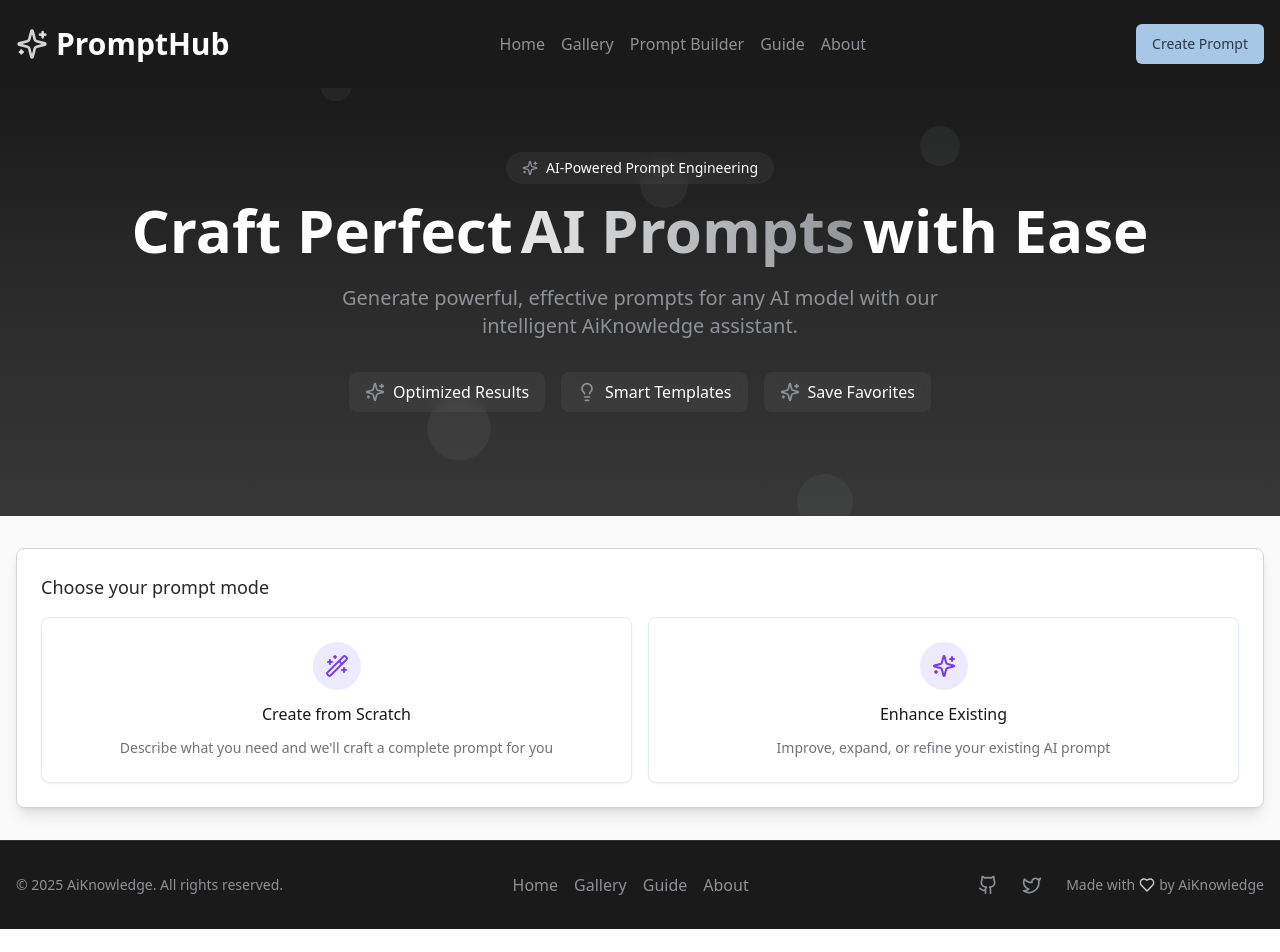
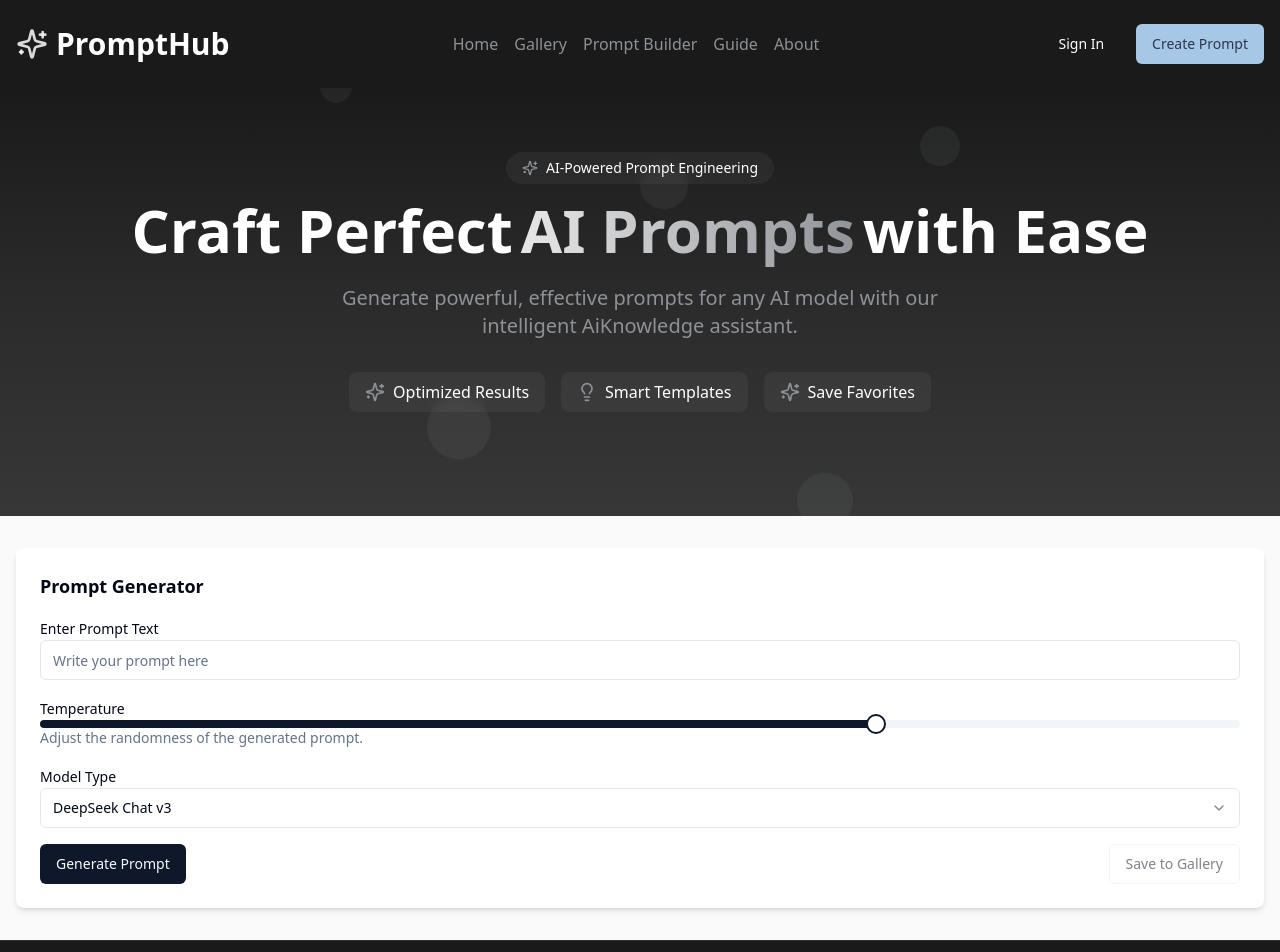
Before and after one commit to iknowl97/prompt-bloom-studio, a React (Vite) app: page / in a window 1280 px wide. Shown: the top 952 px of the page. Before the commit the page ends 929 px from the top, so only its background shows below. Built offline with nearby package versions, Linux system fonts and the light colour scheme.

Commit message:
Fix: Mobile menu and header styles
Improved mobile menu and header styles for better responsiveness.

```diff
--- a/src/components/Header.tsx
+++ b/src/components/Header.tsx
@@ -2,8 +2,19 @@
 import { Sparkles } from "lucide-react";
 import { Link } from "react-router-dom";
 import { Button } from "@/components/ui/button";
+import { useState } from "react";
+import { AuthModal } from "@/components/AuthModal";
+import { useUser } from "@/hooks/use-user";
+import ProfileMenu from "@/components/ProfileMenu";
 
 export function Header() {
+  const { user, isAuthenticated } = useUser();
+  const [isAuthModalOpen, setIsAuthModalOpen] = useState(false);
+
+  const handleAuthSuccess = () => {
+    console.log("Authentication successful");
+  };
+
   return (
     <div className="w-full py-6 bg-[#1a1a1a] shadow-lg">
       <div className="container mx-auto px-4">
@@ -21,7 +32,18 @@ export function Header() {
             <a href="#" className="text-[#8E9196] hover:text-white transition-colors">Guide</a>
             <a href="#" className="text-[#8E9196] hover:text-white transition-colors">About</a>
           </div>
-          <div className="hidden md:flex">
+          <div className="hidden md:flex items-center space-x-4">
+            {isAuthenticated ? (
+              <ProfileMenu />
+            ) : (
+              <Button
+                variant="ghost"
+                className="text-white hover:text-[#A7C7E7]"
+                onClick={() => setIsAuthModalOpen(true)}
+              >
+                Sign In
+              </Button>
+            )}
             <Button asChild className="bg-[#A7C7E7] hover:bg-[#A7C7E7]/80 text-[#2D3748] font-medium">
               <Link to="/custom-prompt-builder">
                 Create Prompt
@@ -30,6 +52,12 @@ export function Header() {
           </div>
         </div>
       </div>
+
+      <AuthModal
+        open={isAuthModalOpen}
+        onOpenChange={setIsAuthModalOpen}
+        onSuccess={handleAuthSuccess}
+      />
     </div>
   );
 }
--- a/src/components/PromptForm.tsx
+++ b/src/components/PromptForm.tsx
@@ -1,264 +1,160 @@
+import React, { useState, useCallback } from "react";
+import { Button } from "@/components/ui/button";
+import { Input } from "@/components/ui/input";
+import { Label } from "@/components/ui/label";
+import { Slider } from "@/components/ui/slider";
+import { Select, SelectContent, SelectItem, SelectTrigger, SelectValue } from "@/components/ui/select";
+import { DEFAULT_SETTINGS, MODEL_TYPES } from "@/config/constants";
+import { useToast } from "@/hooks/use-toast";
+import { usePrompts } from "@/contexts/PromptContext";
+import { AuthModal } from "@/components/AuthModal";
+import { useUser } from "@/hooks/use-user";
 
-import React, { useState, useEffect } from "react";
-import { Button } from "@/components/ui/button";
-import { Textarea } from "@/components/ui/textarea";
-import { Card, CardContent } from "@/components/ui/card";
-import { MessageSquare, Image, Video, AudioLines, Bot, Settings2, Rocket, Zap } from "lucide-react";
-import { Label } from "@/components/ui/label";
-import { useToast } from "@/hooks/use-toast";
-import { generatePrompt } from "@/utils/openRouterApi";
-import { Checkbox } from "@/components/ui/checkbox";
-import { PromptModeSelector } from "./PromptModeSelector";
-import { AuthModal } from "./AuthModal";
-import { useUser } from "@/hooks/use-user";
-import { API_CONFIG } from "@/config/constants";
-
-const promptPurposes = [
-  { id: "chat", label: "AI chat model", icon: <MessageSquare className="h-4 w-4" /> },
-  { id: "image", label: "Image generation", icon: <Image className="h-4 w-4" /> },
-  { id: "video", label: "Video generation", icon: <Video className="h-4 w-4" /> },
-  { id: "audio", label: "Audio generation", icon: <AudioLines className="h-4 w-4" /> },
-  { id: "agent", label: "AI agent prompts", icon: <Bot className="h-4 w-4" /> },
-  { id: "advanced", label: "Advanced AI prompts", icon: <Settings2 className="h-4 w-4" /> },
-];
-
-const getModelSuggestion = (selectedPurposes: string[]) => {
-  if (selectedPurposes.includes("advanced") || selectedPurposes.length > 2) {
-    return {
-      name: "Claude 3 Opus",
-      description: "Best for complex, multi-purpose tasks",
-      icon: <Rocket className="h-5 w-5 text-purple-500" />,
-      modelId: "anthropic/claude-3-opus:free"
-    };
-  } else if (selectedPurposes.includes("image") || selectedPurposes.includes("video")) {
-    return {
-      name: "GPT-4o",
-      description: "Optimal for visual and creative tasks",
-      icon: <Zap className="h-5 w-5 text-blue-500" />,
-      modelId: "openai/gpt-4o:free"
-    };
-  }
-  return {
-    name: "DeepSeek V3",
-    description: "Fast and efficient for standard tasks",
-    icon: <MessageSquare className="h-5 w-5 text-green-500" />,
-    modelId: API_CONFIG.MODEL
-  };
+type PromptFormProps = {
+  onGenerate: (prompt: string, settings: { temperature: number; modelType: string }) => void;
 };
 
-export function PromptForm({
-  onGenerate
-}: {
-  onGenerate: (prompt: string, settings: any) => void;
-}) {
-  const [prompt, setPrompt] = useState("");
-  const [originalPrompt, setOriginalPrompt] = useState("");
-  const [isGenerating, setIsGenerating] = useState(false);
-  const [selectedPurposes, setSelectedPurposes] = useState<string[]>([]);
-  const [promptMode, setPromptMode] = useState<"create" | "enhance" | null>(null);
-  const [authModalOpen, setAuthModalOpen] = useState(false);
-  const [requiresAuth, setRequiresAuth] = useState(false);
-  const [placeholderText, setPlaceholderText] = useState("");
+export function PromptForm({ onGenerate }: PromptFormProps) {
+  const [promptText, setPromptText] = useState("");
+  const [temperature, setTemperature] = useState(DEFAULT_SETTINGS.temperature);
+  const [modelType, setModelType] = useState(DEFAULT_SETTINGS.modelType);
+  const [generatedPrompt, setGeneratedPrompt] = useState<string | null>(null);
+  const [loading, setLoading] = useState(false);
+  const { savePrompt } = usePrompts();
+  const { isAuthenticated } = useUser();
   const { toast } = useToast();
-  const { isAuthenticated, user } = useUser();
+  const [showAuthModal, setShowAuthModal] = useState(false);
 
-  useEffect(() => {
-    updatePlaceholder(selectedPurposes, promptMode);
-  }, [selectedPurposes, promptMode]);
+  const handleGenerate = useCallback(async () => {
+    setLoading(true);
+    try {
+      // Simulate an API call to generate the prompt
+      await new Promise((resolve) => setTimeout(resolve, 1500));
+      const generated = `Generated prompt based on: ${promptText} with temperature ${temperature} and model ${modelType}`;
+      setGeneratedPrompt(generated);
+      onGenerate(generated, { temperature, modelType });
+    } catch (error) {
+      console.error("Error generating prompt:", error);
+      toast({
+        title: "Error generating prompt",
+        description: "Please try again later.",
+        variant: "destructive",
+      });
+    } finally {
+      setLoading(false);
+    }
+  }, [promptText, temperature, modelType, onGenerate, toast]);
 
-  const updatePlaceholder = (purposes: string[], mode: "create" | "enhance" | null) => {
-    if (!mode) {
-      setPlaceholderText("First select a prompt mode above...");
+  const handleSavePrompt = () => {
+    if (!isAuthenticated) {
+      toast({
+        title: "Authentication required",
+        description: "Please sign in to save prompts to your gallery",
+      });
+      setShowAuthModal(true);
       return;
     }
 
-    if (mode === "enhance") {
-      setPlaceholderText("Paste your existing prompt here to enhance it...");
+    if (!generatedPrompt) {
+      toast({
+        title: "No prompt generated",
+        description: "Please generate a prompt before saving.",
+        variant: "destructive",
+      });
       return;
     }
 
-    if (purposes.length === 0) {
-      setPlaceholderText("Describe what kind of prompt you want to generate...");
-      return;
-    }
+    savePrompt({
+      title: `Prompt ${new Date().toLocaleString()}`,
+      content: generatedPrompt,
+      settings: { temperature, modelType },
+    });
 
-    const examples: Record<string, string> = {
-      chat: "Create a chatbot that helps users learn a new language...",
-      image: "Generate a breathtaking landscape with sunset colors...",
-      video: "Create a 30-second animation showcasing a product...",
-      audio: "Compose a calming meditation background track...",
-      agent: "Design an AI assistant that helps with task scheduling...",
-      advanced: "Create a complex workflow combining multiple AI models..."
-    };
-
-    const selectedExample = purposes[0] ? examples[purposes[0]] : examples.chat;
-    setPlaceholderText(selectedExample);
-  };
-
-  const handlePurposeToggle = (purposeId: string) => {
-    setSelectedPurposes(prev => {
-      const newPurposes = prev.includes(purposeId)
-        ? prev.filter(id => id !== purposeId)
-        : [...prev, purposeId];
-      return newPurposes;
+    toast({
+      title: "Prompt saved!",
+      description: "Your prompt has been saved to your gallery.",
     });
   };
 
-  const handleSelectMode = (mode: "create" | "enhance") => {
-    setPromptMode(mode);
-    setPrompt("");
-  };
-
-  const handleSubmit = async (e: React.FormEvent) => {
-    e.preventDefault();
-    setIsGenerating(true);
-
-    try {
-      let purposeContext = "";
-
-      if (promptMode === "create") {
-        purposeContext = selectedPurposes.length > 0
-          ? `Create a prompt specifically optimized for: ${selectedPurposes.map(id =>
-              promptPurposes.find(p => p.id === id)?.label
-            ).join(", ")}. `
-          : "";
-      } else if (promptMode === "enhance") {
-        purposeContext = "Enhance, improve, and expand the following AI prompt while keeping its original intent. Make it more effective and comprehensive. ";
-        setOriginalPrompt(prompt);
-      }
-
-      // Use user preferences for default settings if available
-      const defaultTemperature = user?.preferences?.defaultTemperature || 0.7;
-      const defaultModel = user?.preferences?.defaultModelType || API_CONFIG.MODEL;
-
-      const modelSuggestion = getModelSuggestion(selectedPurposes);
-      const modelToUse = modelSuggestion.modelId;
-
-      const generatedPrompt = await generatePrompt(
-        prompt,
-        purposeContext,
-        selectedPurposes,
-        promptMode || "create",
-        defaultTemperature,
-        modelToUse
-      );
-
-      onGenerate(promptMode === "enhance" ? originalPrompt : prompt, {
-        generatedPrompt,
-        selectedPurposes,
-        temperature: defaultTemperature,
-        modelType: modelToUse
-      });
-    } catch (error) {
-      console.error("Failed to generate prompt:", error);
-      toast({
-        title: "Generation Failed",
-        description: error instanceof Error ? error.message : "Failed to generate prompt. Please try again.",
-        variant: "destructive",
-      });
-    } finally {
-      setIsGenerating(false);
-    }
-  };
-
-  const handleSaveClick = () => {
-    if (!isAuthenticated) {
-      setRequiresAuth(true);
-      setAuthModalOpen(true);
-    }
-    // If authenticated, saving will proceed normally
-  };
-
-  const modelSuggestion = getModelSuggestion(selectedPurposes);
-
   return (
-    <Card className="w-full shadow-lg border-gray-300 bg-white">
-      <CardContent className="pt-6">
-        <div className="space-y-6">
-          <PromptModeSelector
-            onSelectMode={handleSelectMode}
-            selectedMode={promptMode}
-          />
-
-          {promptMode && (
-            <form onSubmit={handleSubmit} className="space-y-6">
-              {promptMode === "create" && (
-                <div className="space-y-3 bg-prompt-50 p-4 rounded-md border border-prompt-200">
-                  <Label className="font-medium text-gray-800">Prompt Purpose</Label>
-                  <p className="text-sm text-gray-600">Select the intended use for your prompt:</p>
-
-                  <div className="grid grid-cols-2 md:grid-cols-3 gap-3 mt-2">
-                    {promptPurposes.map((purpose) => (
-                      <div key={purpose.id} className="flex items-center space-x-2">
-                        <Checkbox
-                          id={purpose.id}
-                          checked={selectedPurposes.includes(purpose.id)}
-                          onCheckedChange={() => handlePurposeToggle(purpose.id)}
-                          className="border-gray-400"
-                        />
-                        <Label
-                          htmlFor={purpose.id}
-                          className="flex items-center space-x-2 text-sm font-normal cursor-pointer hover:text-gray-900"
-                        >
-                          {purpose.icon}
-                          <span>{purpose.label}</span>
-                        </Label>
-                      </div>
-                    ))}
-                  </div>
-                </div>
-              )}
+    <>
+      <div className="bg-white rounded-lg shadow-md p-6">
+        <h2 className="text-lg font-semibold mb-4">Prompt Generator</h2>
 
         <div className="space-y-4">
-                <Label htmlFor="prompt" className="text-lg font-medium text-gray-900 flex items-center gap-2">
-                  {modelSuggestion.icon}
-                  {promptMode === "create" ? "Your Prompt Idea" : "Your Existing Prompt"}
-                  <span className="text-sm font-normal text-gray-500">
-                    (Recommended: {modelSuggestion.name} - {modelSuggestion.description})
-                  </span>
-                </Label>
-
-                <Textarea
+          <div>
+            <Label htmlFor="prompt">Enter Prompt Text</Label>
+            <Input
               id="prompt"
-                  placeholder={placeholderText}
-                  className="min-h-[120px] border-gray-300 focus:border-prompt-500 focus:ring-prompt-500 bg-white text-gray-900"
-                  value={prompt}
-                  onChange={(e) => setPrompt(e.target.value)}
-                  required
+              placeholder="Write your prompt here"
+              value={promptText}
+              onChange={(e) => setPromptText(e.target.value)}
             />
           </div>
 
+          <div>
+            <Label htmlFor="temperature">Temperature</Label>
+            <Slider
+              id="temperature"
+              defaultValue={[temperature]}
+              max={1}
+              step={0.1}
+              onValueChange={(value) => setTemperature(value[0])}
+            />
+            <p className="text-sm text-muted-foreground">
+              Adjust the randomness of the generated prompt.
+            </p>
+          </div>
+
+          <div>
+            <Label htmlFor="modelType">Model Type</Label>
+            <Select value={modelType} onValueChange={setModelType}>
+              <SelectTrigger className="w-full">
+                <SelectValue placeholder="Select a model" />
+              </SelectTrigger>
+              <SelectContent>
+                {MODEL_TYPES.map((model) => (
+                  <SelectItem key={model.value} value={model.value}>
+                    {model.label}
+                  </SelectItem>
+                ))}
+              </SelectContent>
+            </Select>
+          </div>
+        </div>
+
+        <div className="flex justify-between mt-4">
+          <Button onClick={handleGenerate} disabled={loading}>
+            {loading ? "Generating..." : "Generate Prompt"}
+          </Button>
+
           <Button
-                type="submit"
-                className="w-full bg-gradient-to-r from-prompt-700 to-prompt-500 hover:from-prompt-800 hover:to-prompt-600 text-white font-medium py-2 rounded-md transition-all duration-200"
-                disabled={!prompt.trim() || isGenerating}
+            variant="outline"
+            onClick={handleSavePrompt}
+            disabled={!generatedPrompt || loading}
           >
-                {modelSuggestion.icon}
-                {isGenerating
-                  ? "Generating..."
-                  : promptMode === "create"
-                    ? "Generate Prompt"
-                    : "Enhance Prompt"}
+            Save to Gallery
           </Button>
-            </form>
+        </div>
+
+        {generatedPrompt && (
+          <div className="mt-6 p-4 border rounded-md bg-gray-50">
+            <h3 className="text-md font-semibold">Generated Prompt:</h3>
+            <p>{generatedPrompt}</p>
+          </div>
         )}
       </div>
-      </CardContent>
 
       <AuthModal
-        open={authModalOpen}
-        onOpenChange={setAuthModalOpen}
+        open={showAuthModal}
+        onOpenChange={setShowAuthModal}
         onSuccess={() => {
-          if (requiresAuth) {
-            // Continue with saving after authentication
-            setRequiresAuth(false);
           toast({
-              title: "Ready to save",
-              description: "You can now save prompts to your gallery!",
+            title: "Now you can save prompts!",
+            description: "Try saving your prompt again."
           });
-          }
         }}
       />
-    </Card>
+    </>
   );
 }
--- a/src/config/constants.ts
+++ b/src/config/constants.ts
@@ -1,135 +1,40 @@
 
-export const API_KEYS = {
-  // Use environment variable from the .env file via import.meta.env, with a fallback
-  OPENROUTER_API_KEY: import.meta.env.VITE_OPENROUTER_API_KEY || "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"
+// API endpoints
+export const API_ENDPOINTS = {
+  GENERATE_PROMPT: '/api/generate',
+  SAVE_PROMPT: '/api/prompts',
+  GET_PROMPTS: '/api/prompts',
 };
 
-// Default model configuration
-export const API_CONFIG = {
-  MODEL: import.meta.env.VITE_DEFAULT_MODEL || "deepseek/deepseek-chat-v3-0324:free"
-};
-
-// Color palette for the UI
-export const COLORS = {
-  PRIMARY: {
-    50: '#f5f3ff',
-    100: '#ede9fe',
-    200: '#ddd6fe',
-    300: '#c4b5fd',
-    400: '#a78bfa',
-    500: '#8b5cf6',
-    600: '#7c3aed',
-    700: '#6d28d9',
-    800: '#5b21b6',
-    900: '#4c1d95',
-    950: '#2e1065',
-  },
-  PASTEL: {
-    BLUE: '#D3E4FD',
-    GREEN: '#F2FCE2',
-    YELLOW: '#FEF7CD',
-    ORANGE: '#FEC6A1',
-    PURPLE: '#E5DEFF',
-    PINK: '#FFDEE2',
-    PEACH: '#FDE1D3',
-    MINT: '#E2FDF5',
-    LAVENDER: '#EDE2FD',
-    CYAN: '#D3F8FD',
-    LIME: '#EBFDD3',
-    CORAL: '#FDDED3',
-    SKY: '#D3F1FD',
-    ROSE: '#FDD3E4',
-  },
-  SEMANTIC: {
-    SUCCESS: '#10B981',
-    SUCCESS_LIGHT: '#D1FAE5',
-    WARNING: '#F59E0B',
-    WARNING_LIGHT: '#FEF3C7',
-    ERROR: '#EF4444',
-    ERROR_LIGHT: '#FEE2E2',
-    INFO: '#3B82F6',
-    INFO_LIGHT: '#DBEAFE',
-  }
-};
-
-// Common tag suggestions by category
-export const TAG_SUGGESTIONS = {
-  TOPIC: [
-    'ai', 'writing', 'coding', 'marketing', 'business',
-    'education', 'science', 'art', 'design', 'technology',
-    'data', 'finance', 'health', 'entertainment', 'productivity',
-    'creativity', 'storytelling', 'research', 'analysis', 'communication'
-  ],
-  FORMAT: [
-    'question', 'instruction', 'story', 'conversation', 'description',
-    'summary', 'list', 'recipe', 'essay', 'poem', 'script',
-    'email', 'report', 'presentation', 'outline', 'guide',
-    'tutorial', 'analysis', 'review', 'comparison', 'interview'
-  ],
-  TONE: [
-    'formal', 'casual', 'friendly', 'professional', 'technical',
-    'humorous', 'serious', 'inspirational', 'educational',
-    'authoritative', 'empathetic', 'conversational', 'persuasive',
-    'enthusiastic', 'neutral', 'poetic', 'motivational', 'direct'
-  ],
-  PURPOSE: [
-    'explain', 'generate', 'summarize', 'analyze', 'compare',
-    'teach', 'describe', 'brainstorm', 'solve', 'translate',
-    'optimize', 'guide', 'convince', 'entertain', 'inform',
-    'instruct', 'explore', 'evaluate', 'simplify', 'inspire'
-  ]
-};
-
-// Model capabilities
-export const MODEL_CAPABILITIES = {
-  "deepseek/deepseek-chat-v3-0324:free": {
-    name: "DeepSeek Chat v3",
-    strengths: ["Code generation", "Logical reasoning", "Fast responses"],
-    ideal_for: ["Quick tasks", "Programming help", "Technical content"],
-    icon: "Brain"
-  },
-  "anthropic/claude-3-opus:free": {
-    name: "Claude 3 Opus",
-    strengths: ["Complex reasoning", "Nuance understanding", "Detailed responses"],
-    ideal_for: ["Research", "Complex tasks", "In-depth analysis"],
-    icon: "Rocket"
-  },
-  "openai/gpt-4o:free": {
-    name: "GPT-4o",
-    strengths: ["General knowledge", "Creative writing", "Multi-modal"],
-    ideal_for: ["Creative tasks", "Interactive conversations", "Images"],
-    icon: "Zap"
-  }
-};
-
-// Generation Guidelines
-export const PROMPT_GUIDELINES = {
-  BEST_PRACTICES: [
-    "Be specific and clear about your desired output",
-    "Include format instructions if needed",
-    "Specify the tone and style you want",
-    "Break complex prompts into steps",
-    "Provide examples for better results"
-  ],
-  COMMON_PATTERNS: {
-    STEP_BY_STEP: "Think through this problem step by step:",
-    SPECIFIC_FORMAT: "Format your response as a [format]",
-    EXPERT_ROLE: "You are an expert in [field], please [task]",
-    COMPARISON: "Compare and contrast [A] and [B] in terms of [aspects]",
-    CREATIVE: "Generate a creative [content type] about [topic]"
-  }
-};
-
-// User roles and permissions
-export const USER_ROLES = {
-  USER: 'user',
-  ADMIN: 'admin'
-};
-
-// Application routes
+// Routes
 export const ROUTES = {
   HOME: '/',
   GALLERY: '/gallery',
   ADMIN: '/admin',
-  PROFILE: '/profile'
+  PROFILE: '/profile',
+  PROMPT_BUILDER: '/prompt-builder',
+  CUSTOM_PROMPT_BUILDER: '/custom-prompt-builder',
+  LEARN: '/learn',
+  TEMPLATES: '/templates',
 };
+
+// User roles
+export const USER_ROLES = {
+  USER: 'user',
+  ADMIN: 'admin',
+};
+
+// Model types
+export const MODEL_TYPES = [
+  { value: 'deepseek/deepseek-chat-v3-0324:free', label: 'DeepSeek Chat v3' },
+  { value: 'anthropic/claude-3-opus:beta', label: 'Claude 3 Opus' },
+  { value: 'anthropic/claude-3-sonnet:beta', label: 'Claude 3 Sonnet' },
+  { value: 'mistral/mistral-medium', label: 'Mistral Medium' },
+  { value: 'google/gemini-pro', label: 'Gemini Pro' },
+];
+
+// Default settings
+export const DEFAULT_SETTINGS = {
+  temperature: 0.7,
+  modelType: 'deepseek/deepseek-chat-v3-0324:free',
+};
```
Also changed, not shown: docker-compose.yml (+28 -0 lines). Lines whose indentation alone changed are shown as unchanged.
